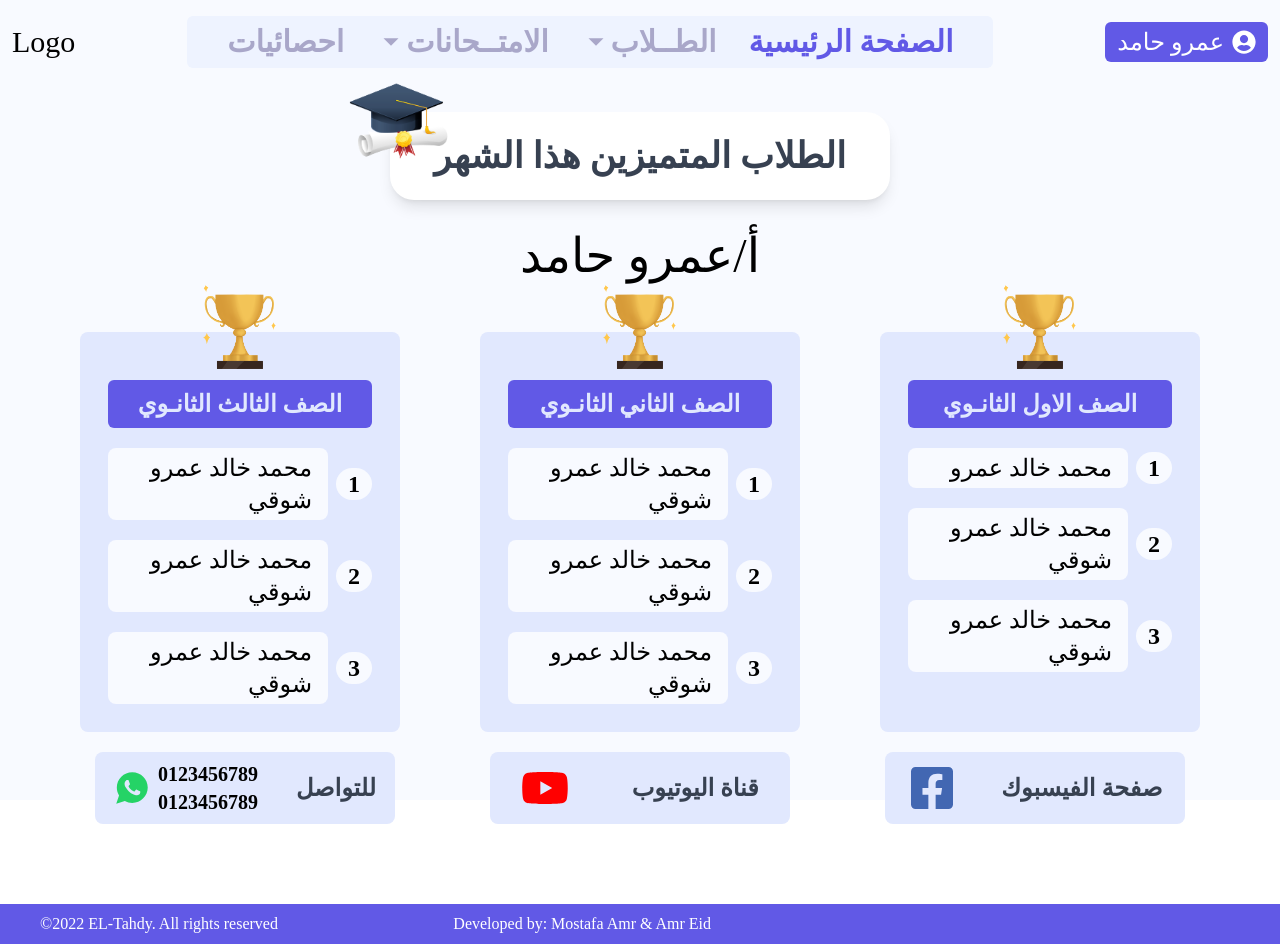
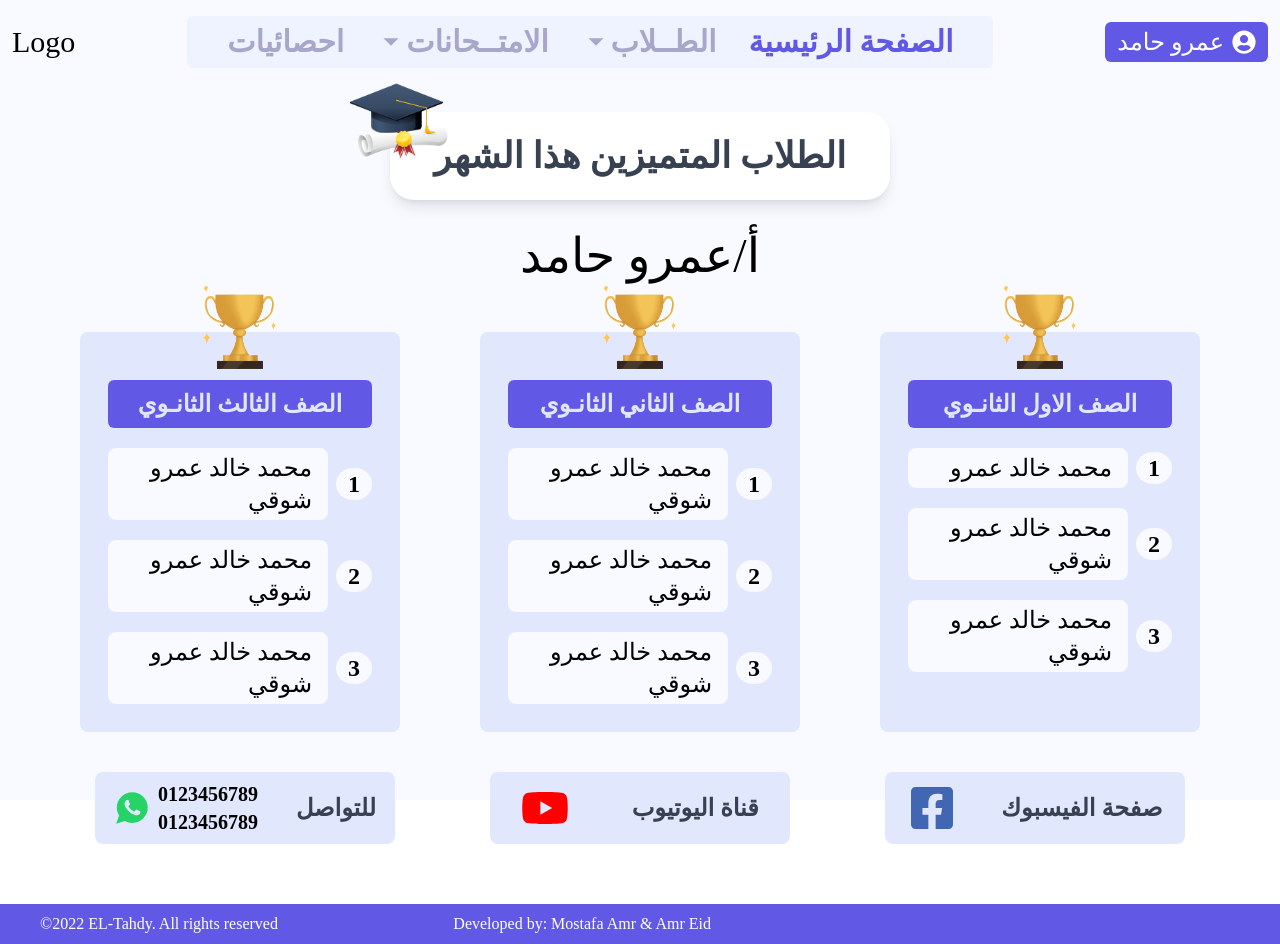
Before and after one commit to MostafaAmrHamed/ELTahdy, a Next.js app: page / in a window 1280 px wide. Built offline with nearby package versions, Linux system fonts and the light colour scheme; a web font is replaced by a local one.

Commit message:
fix(contact): margin top

```diff
--- a/components/Contacts.tsx
+++ b/components/Contacts.tsx
@@ -4,7 +4,7 @@ import { FaFacebookSquare, FaYoutube } from "react-icons/fa";
 import { IoLogoWhatsapp } from "react-icons/io";
 const Contacts: React.FC<contacts> = ({ facebook, youtube, whatsApp }) => {
   return (
-    <div className="flex flex-col gap-4 lg:gap-0 md:flex-row justify-evenly md:w-full mt-5">
+    <div className="flex flex-col gap-4 lg:gap-0 md:flex-row justify-evenly md:w-full mt-10">
       <a
         className="bg-component flex flex-row items-center justify-around py-2 w-[300px] rounded-lg hover:scale-105 transition ease-in-out"
         href={facebook}
```
